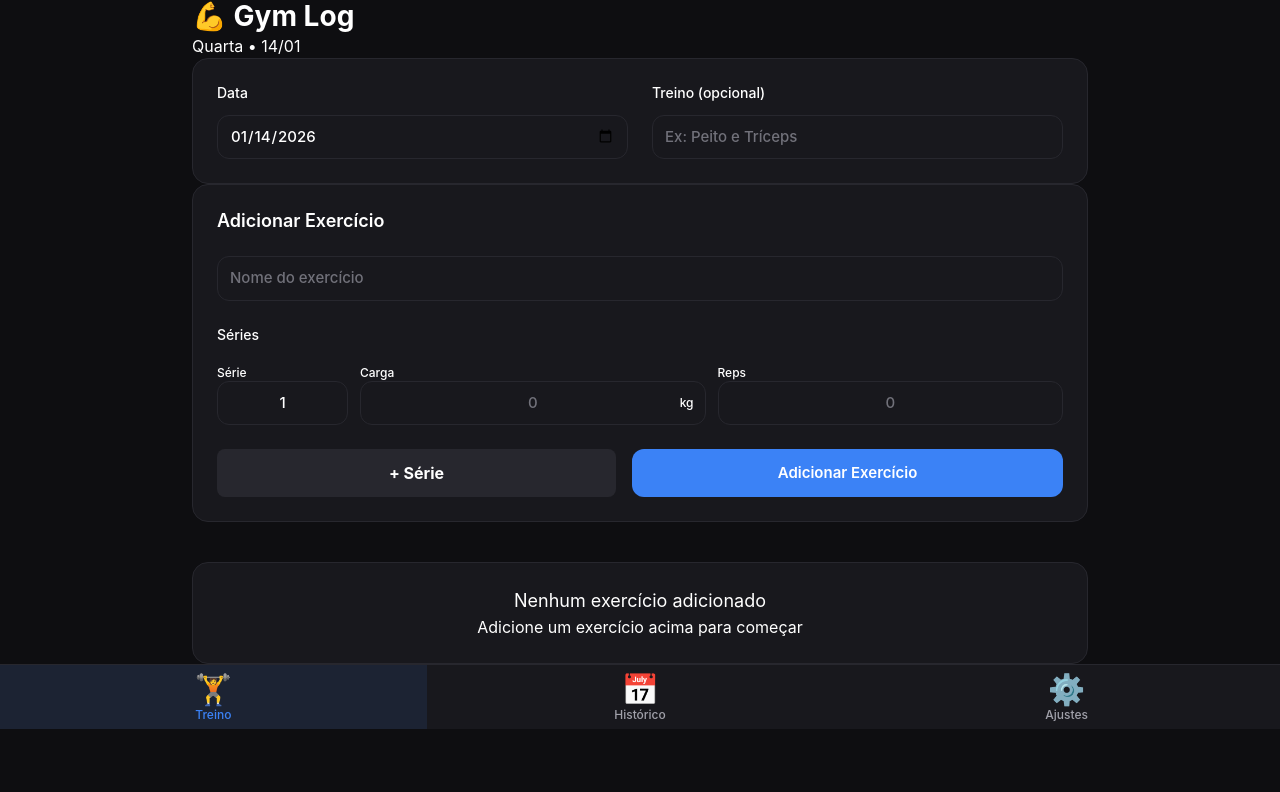
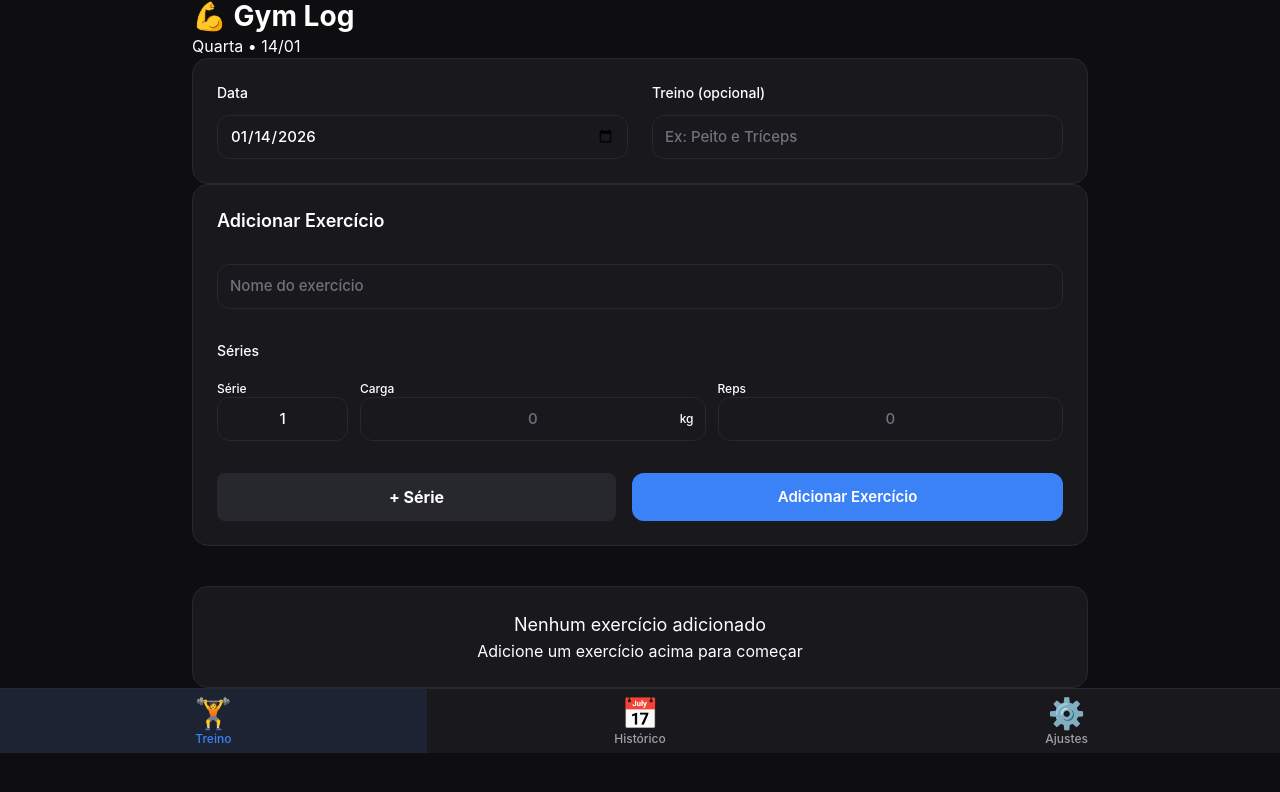
Before and after one commit to offmonte/gym-log, a Next.js app: page / in a window 1280 px wide. Shown: the top 792 px of the page. Built offline with nearby package versions, Linux system fonts and the light colour scheme.

Commit message:
completionId: cgen-19bea197179c441788c44f88649fbc32
cgen-19bea197179c441788c44f88649fbc32

```diff
--- a/app/globals.css
+++ b/app/globals.css
@@ -182,7 +182,15 @@ button {
 
 @media (min-width: 640px) {
   .card {
-    padding: 20px;
+    padding: 24px;
+    gap: 1.75rem;
+  }
+}
+
+@media (min-width: 1024px) {
+  .card {
+    padding: 28px;
+    gap: 2rem;
   }
 }
 
```
